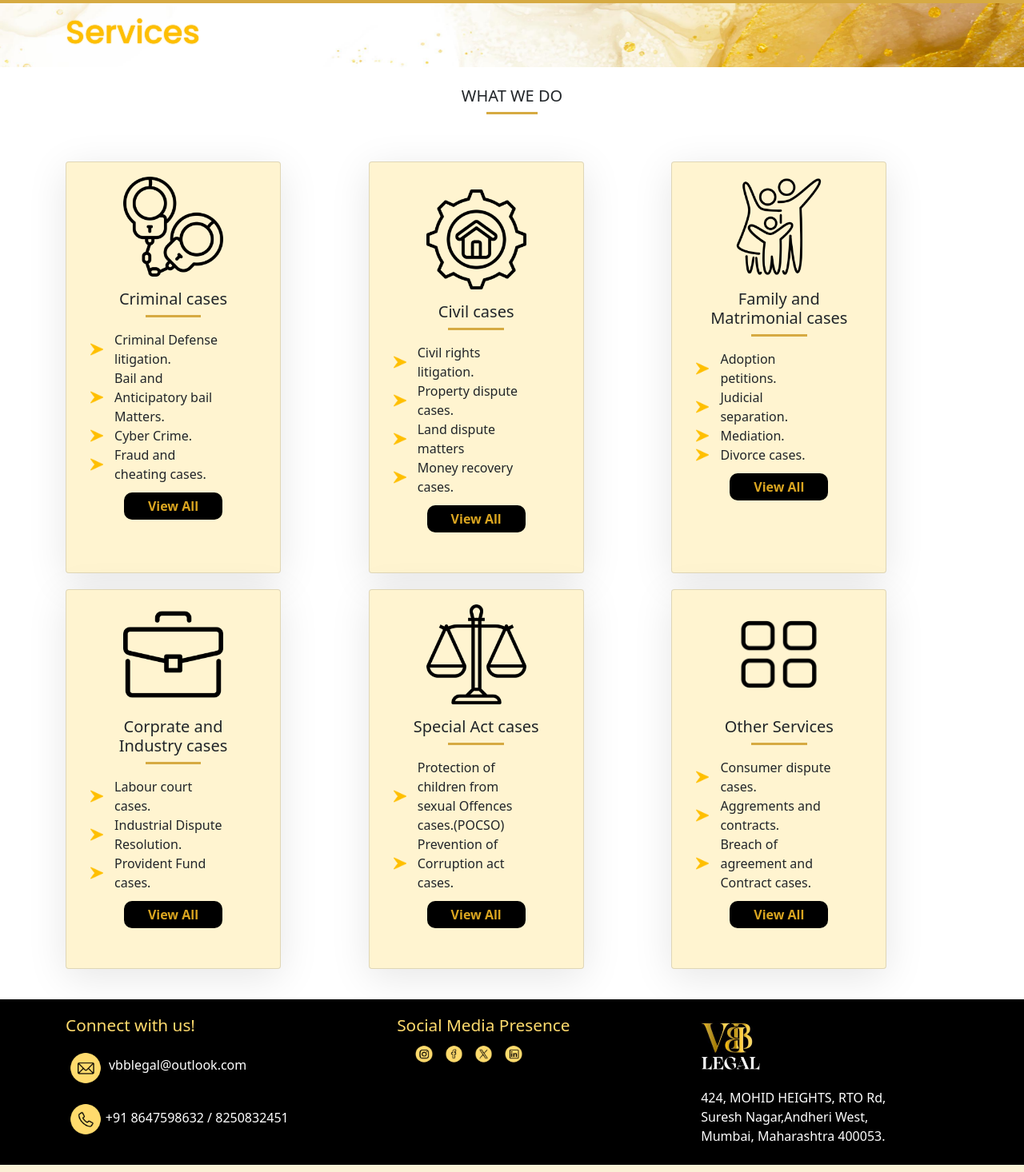
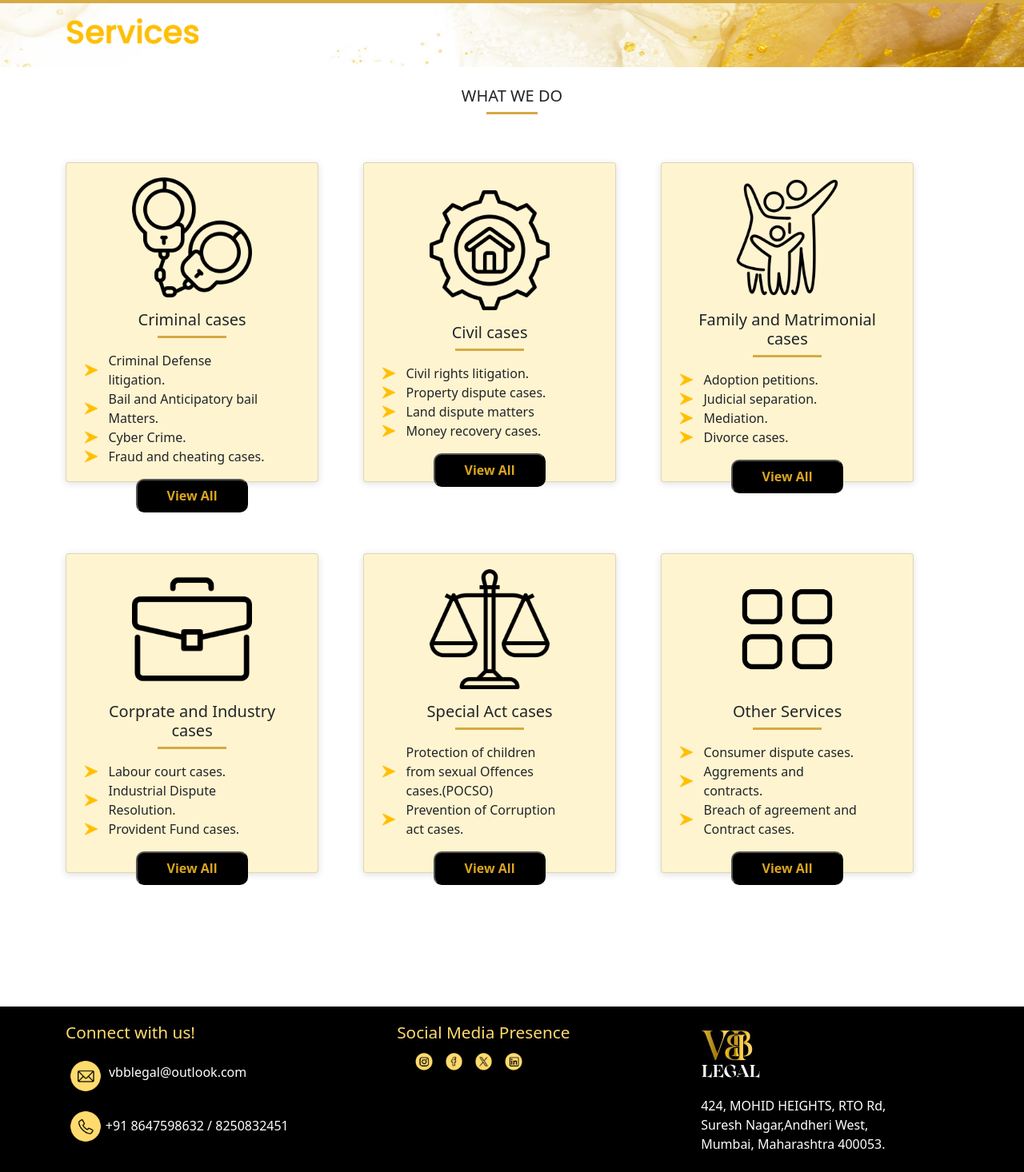
Before and after one commit to AtishKumar98/VBB_LAW_FIRM, a Django app: page /our_services/ in a window 1280 px wide. Shown: the part 133-1599 px from the top of the page at 80% size. Run offline with Django 4.2, Linux system fonts and the light colour scheme; parts of the project's set-up code (start-up, migrations or seed data) failed here and were passed over; some libraries are stand-ins or nearby versions.

Commit message:
commit_for_section

```diff
--- a/templates/our_services.html
+++ b/templates/our_services.html
@@ -20,11 +20,17 @@
         width: 54%;
     }
     .card{
-        width: 75%;
+        width: 85%;
         background-color: #FFF4D0;
         padding: 5%;
-        height: 100%;
+        height: 50vh;
+        box-shadow: rgba(99, 99, 99, 0.2) 0px 2px 8px 0px;
 
+  transition: ease-in-out 0.75s ease; /* Add a smooth transition */
+
+    }
+    .card-body{
+      height: 100%;
     }
     .View_all{
         background-color: black;
@@ -43,8 +49,8 @@
         text-decoration: none;
         color: black;
         border-radius: 10px;
+        border: none;
         padding-left: 15%;
-        margin-top: 4%;
         padding-right: 15%;
 
     }
@@ -60,8 +66,23 @@
 }
 .card_container{
     display: grid;
-      grid-template-columns: repeat(3, 1fr); /* Three columns in each row */
-      gap: 20px;
+    margin-bottom: 20%;
+    grid-template-columns: repeat(3, 1fr); /* Three columns in each row */
+    grid-row-gap: 8%;
+}
+
+
+
+@media (max-width: 768px) {
+  .card_container {
+    display: grid;
+    margin-bottom: 10%;
+    height:auto;
+    grid-template-columns: repeat(1, 1fr);
+    gap: 20px;
+    grid-row-gap: 3%;
+}
+
 }
 </style>
 <hr style="opacity: 1; background-color: rgb(214, 170, 66); height: 12px;border:1px;width: 100%;margin-bottom: 0%;margin-top: 0%;border-top: 1px solid rgb(201, 150, 9);">
@@ -75,12 +96,12 @@
 </div>
 <center><h5 class ='mt-4'>WHAT WE DO</h5></center>
 <hr style="opacity: 1; background-color: rgb(214, 170, 66); height: 3px; border: 1px; width: 5%; margin: 0 auto;">
-<div class="container mt-5 mb-5">
+<div class="container mt-5" style="height: 100%;">
 
     <div class="card_container">
 
         <div class="card">
-            <img src="../static/images/handcuff.png" class="card-img-top mx-auto d-block" alt="...">
+            <img src="../static/images/handcuff.png" class="button card-img-top mx-auto d-block" alt="...">
         <div class="card-body text-center">
             <h5 class="card-title">Criminal cases</h5>
           <hr style="opacity: 1; background-color: rgb(214, 170, 66); height: 3px; border: 1px; width: 35%; margin: 0 auto;">
@@ -91,14 +112,15 @@
             <li style="background-image: url('../static/images/right-arrow.png'); background-repeat: no-repeat; background-size: 16px 16px; background-position:left center; padding-left: 30px;">Fraud and cheating cases.</li>
 
           </ul>
-          <ul class="mt-3 custom-arrow-list" id="card-list" style="display: none; list-style: none; text-align: left;">
+          <ul class="mt-3 custom-arrow-list" id="card-list1" style="display: none; list-style: none; text-align: left;">
             <li  style="background-image: url('../static/images/right-arrow.png'); background-repeat: no-repeat; background-size: 16px 16px; background-position:left center; padding-left: 30px;">Cheque Bounce Cases. (138 NI Act)</li>
             <li  style="background-image: url('../static/images/right-arrow.png'); background-repeat: no-repeat; background-size: 16px 16px; background-position:left center; padding-left: 30px;">Felony defense litigation.</li>
             <li  style="background-image: url('../static/images/right-arrow.png'); background-repeat: no-repeat; background-size: 16px 16px; background-position:left center; padding-left: 30px;">Criminal Complaint and Trial.</li>
             <li  style="background-image: url('../static/images/right-arrow.png'); background-repeat: no-repeat; background-size: 16px 16px; background-position:left center; padding-left: 30px;">498A Cases.</li>
 
+
           </ul>
-          <a href="#" class="View_all mt-auto" id="show-hide-button">View All</a>
+          <button class="View_all mt-auto"   data-target="card-list1" id="show-hide-button1">View All</button>
         </div>
       </div>
 
@@ -119,7 +141,7 @@
             <li>Item 2</li>
             <li>Item 3</li>
           </ul>
-          <a href="#" class="View_all mt-5" id="show-hide-button2">View All</a>
+          <button class="View_all  mt-auto" data-target="card-list2"  id="show-hide-button2">View All</button>
 
         </div>
       </div>
@@ -141,7 +163,7 @@
             <li>Judicial separation.</li>
             <li>Mediation.</li>
           </ul>
-          <a href="#" class="View_all mt-auto" id="show-hide-button3">View All</a>
+          <button class="View_all mt-auto" data-target="card-list3" id="show-hide-button3">View All</button>
         </div>
       </div>
 
@@ -161,7 +183,7 @@
             <li>Item 2</li>
             <li>Item 3</li>
           </ul>
-          <a href="#" class="View_all mt-auto" id="show-hide-button4">View All</a>
+          <button class="View_all mt-auto"  data-target="card-list4" id="show-hide-button4">View All</button>
         </div>
       </div>
 
@@ -181,7 +203,7 @@
             <li>Item 2</li>
             <li>Item 3</li>
           </ul>
-          <a href="#" class="View_all mt-auto" id="show-hide-button5">View All</a>
+          <button class="View_all mt-auto"  data-target="card-list5" id="show-hide-button5">View All</button>
         </div>
       </div>
 
@@ -196,12 +218,12 @@
             <li style="background-image: url('../static/images/right-arrow.png'); background-repeat: no-repeat; background-size: 16px 16px; background-position:left center; padding-left: 30px;">Aggrements and contracts. </li>
             <li style="background-image: url('../static/images/right-arrow.png'); background-repeat: no-repeat; background-size: 16px 16px; background-position:left center; padding-left: 30px;">Breach of agreement and Contract cases. </li>
           </ul>
-          <ul class="mt-3" id="card-list" style="display: none; text-align: left;">
+          <ul class="mt-3" id="card-list6" style="display: none; text-align: left;">
             <li>Item 1</li>
             <li>Item 2</li>
             <li>Item 3</li>
           </ul>
-          <a href="#" class="View_all mt-auto" id="show-hide-button6">View All</a>
+          <button class="View_all mt-auto" id="show-hide-button6">View All</button>
         </div>
       </div>
 
@@ -216,16 +238,25 @@
 
 
 <script>
-    // JavaScript to toggle the list visibility
-    const cardList = document.getElementById("card-list");
-    const showHideButton = document.getElementById("show-hide-button");
+const buttons = document.querySelectorAll(".View_all");
 
-    showHideButton.addEventListener("click", function () {
-      if (cardList.style.display === "none" || cardList.style.display === "") {
-        cardList.style.display = "block";
-      } else {
-        cardList.style.display = "none";
-      }
-    });
+buttons.forEach((button) => {
+  button.addEventListener("click", function () {
+    const targetId = button.getAttribute("data-target");
+    const list = document.getElementById(targetId);
+
+    if (list.style.display === "none" || list.style.display === "") {
+      list.style.display = "block";
+      button.innerText = "Hide"; // Change button text to "Hide"
+    } else {
+      list.style.display = "none";
+      button.innerText = "View All"; // Change button text back to "View All"
+    }
+
+    // Adjust the card's height when the content is toggled
+    const card = button.closest(".card");
+    card.style.height = "auto"; // Reset the card's height
+  });
+});
   </script>
 {% endblock content %}
```
